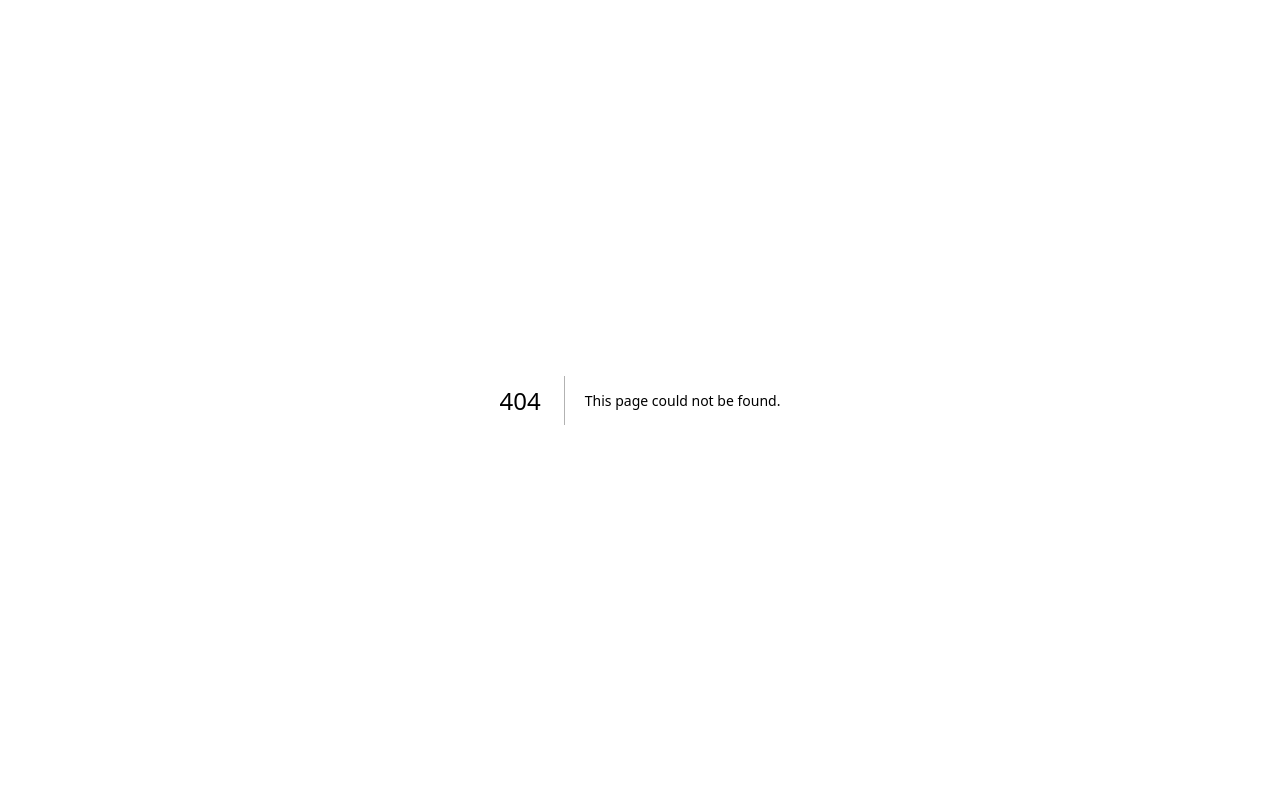
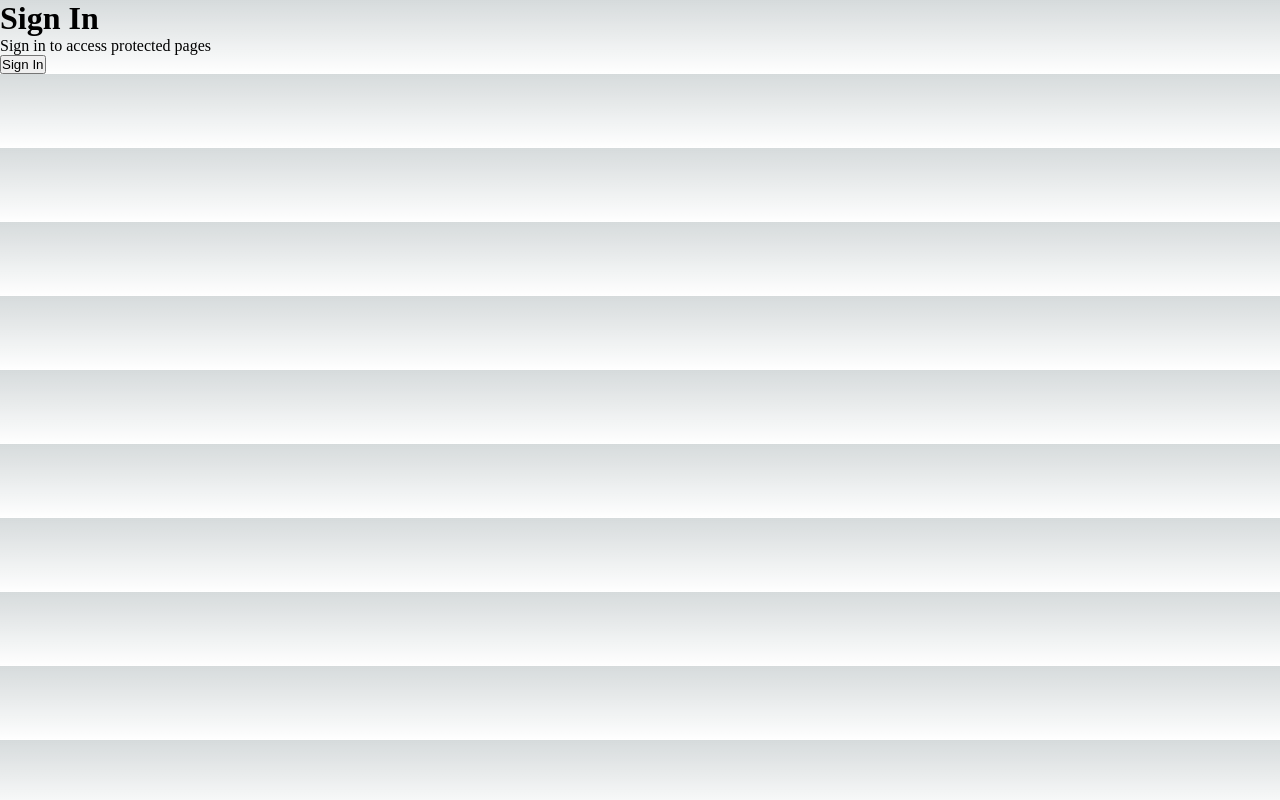
Before and after one commit to esponges/next-auth-protected-routes, a Next.js app: page /auth/signIn in a window 1280 px wide. Before the commit this address had no page. Built offline with nearby package versions, Linux system fonts and the light colour scheme; no server answers.

Commit message:
signin page

```diff
--- /dev/null
+++ b/pages/auth/signIn/index.tsx
@@ -0,0 +1,46 @@
+// pages/auth/signIn/index.tsx
+import { signIn, useSession } from 'next-auth/react';
+import Link from 'next/link';
+import { useRouter } from 'next/router';
+import { useEffect, useState } from 'react';
+
+const SignInPage = () => {
+  const [isRedirecting, setIsRedirecting] = useState(false);
+  const { data: session } = useSession();
+  const router = useRouter();
+
+  useEffect(() => {
+    if (session && !isRedirecting && router.isReady) {
+      // display some message to the user that he is being redirected
+      setIsRedirecting(true);
+      setTimeout(() => {
+        // redirect to the return url or home page
+        router.push(router.query.returnUrl as string || '/' );
+      }, 2000);
+    }
+  }, [session, isRedirecting, router]);
+
+  const handleSignIn = () => {
+    signIn('discord');
+  };
+
+  return (
+    <div>
+      <h1>Sign In</h1>
+      <p>Sign in to access protected pages</p>
+      {session ? (
+        <div>
+          <p>Currently signed in as {session?.user?.name}</p>
+          <p>Redirecting to home page...</p>
+          <Link href='/'>
+            <button>Go to home</button>
+          </Link>
+        </div>
+      ) : (
+        <button onClick={handleSignIn}>Sign In</button>
+      )}
+    </div>
+  );
+};
+
+export default SignInPage;
```
